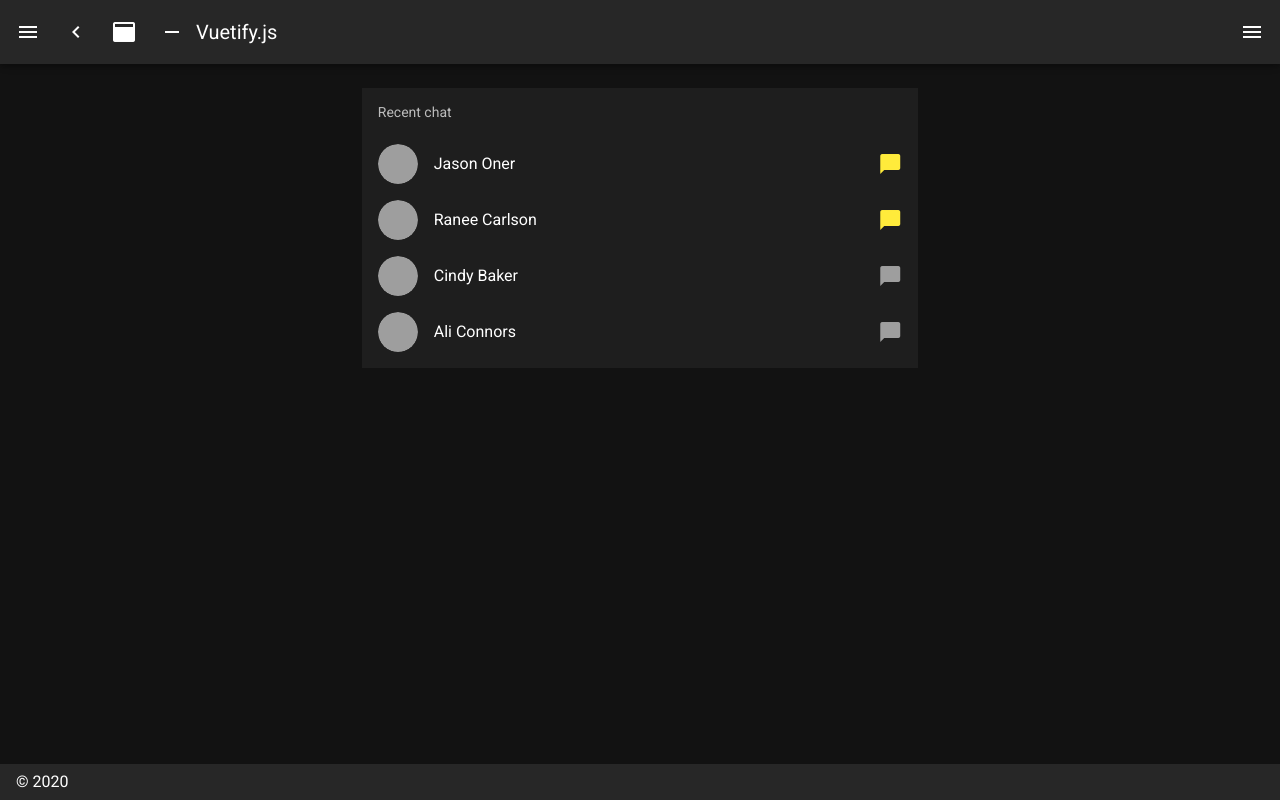
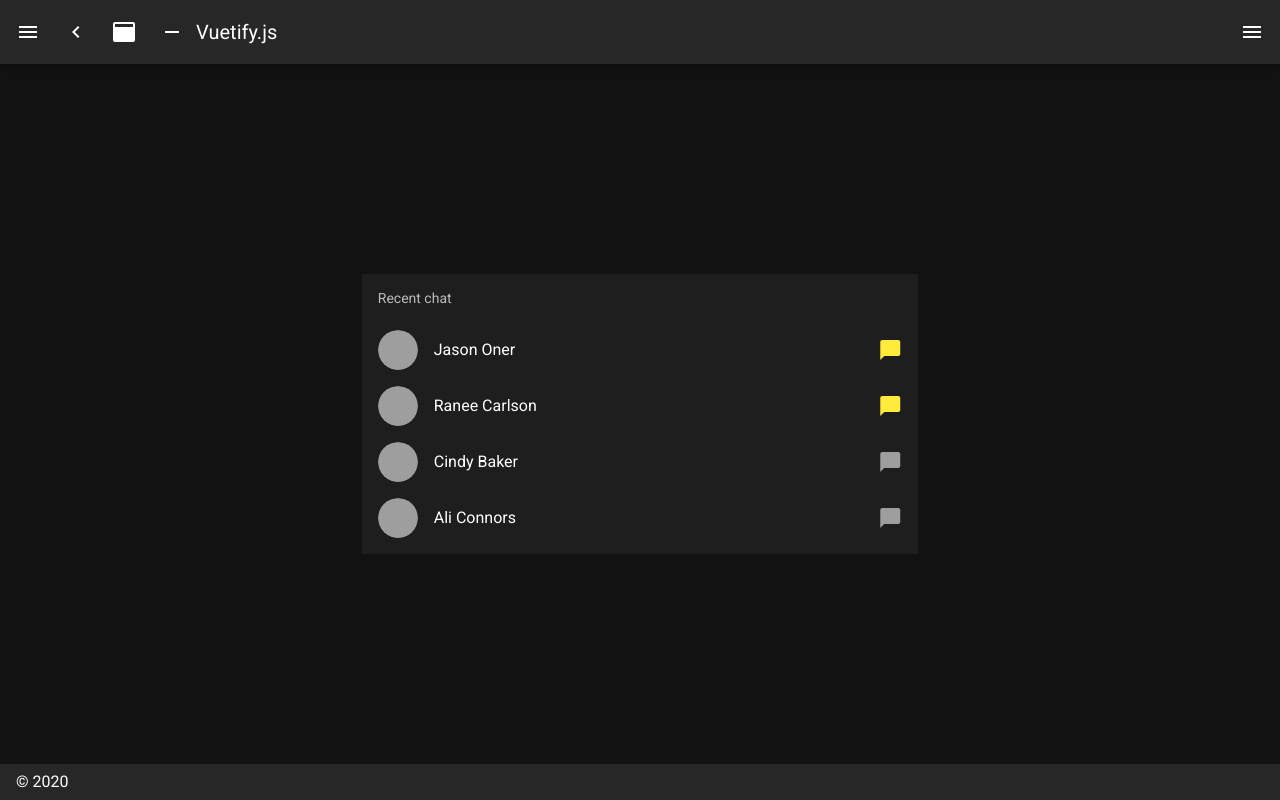
Before and after one commit to begueradj/nuxt-vuetify-demos, a Nuxt app: page /draggable in a window 1280 px wide. Built offline with nearby package versions, Linux system fonts and the light colour scheme; grey boxes are pictures that could not be loaded.

Commit message:
Center content

```diff
--- a/components/draggable/DragDrop.vue
+++ b/components/draggable/DragDrop.vue
@@ -1,5 +1,5 @@
 <template>
-  <v-container fill-height>
+  <v-container fill-height fluid>
     <v-row justify="center" align="center">
       <v-col cols="12" sm="6">
         <v-list subheader>
--- a/layouts/default.vue
+++ b/layouts/default.vue
@@ -58,7 +58,7 @@
       </v-btn>
     </v-app-bar>
     <v-content>
-      <v-container>
+      <v-container fill-height>
         <nuxt />
       </v-container>
     </v-content>
```
